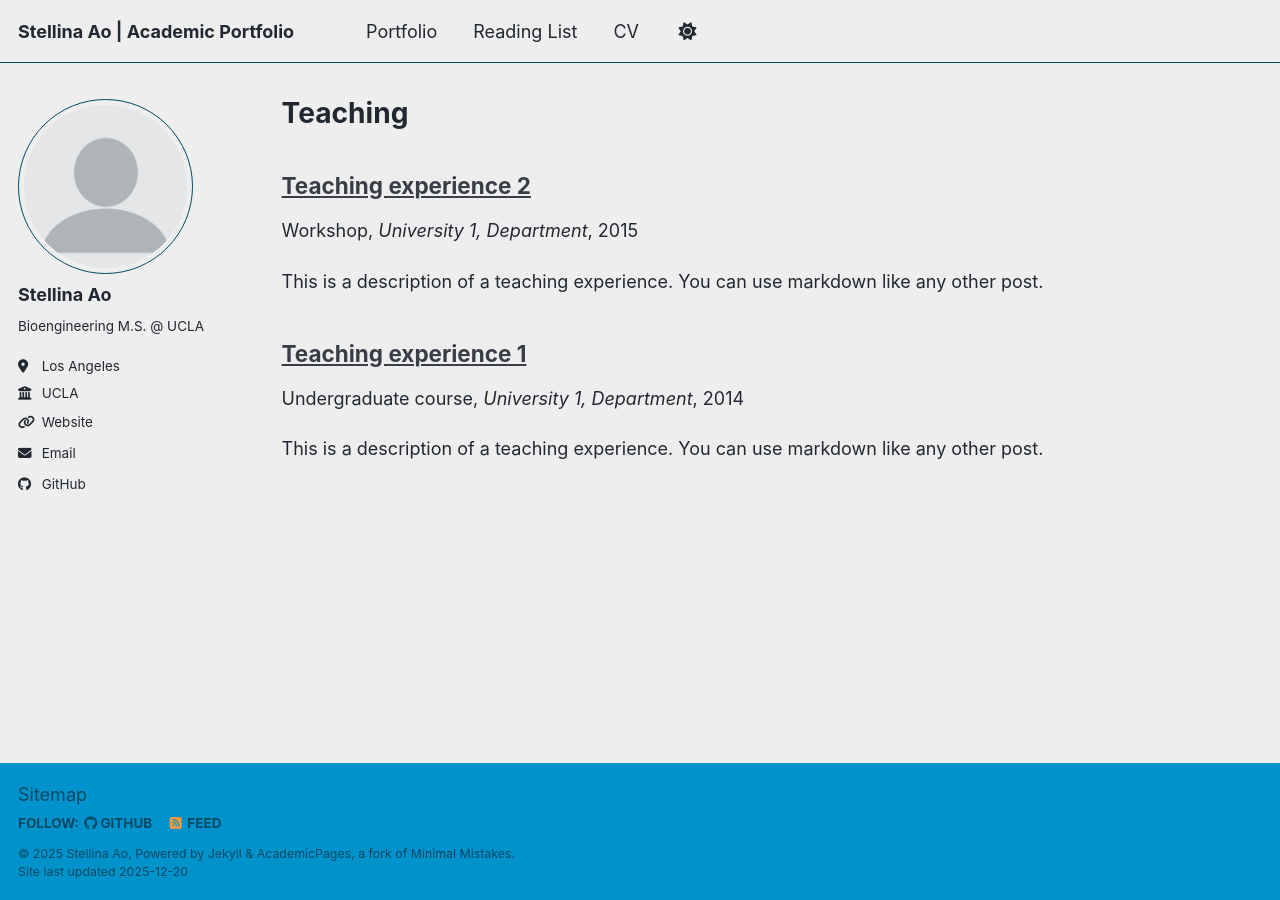
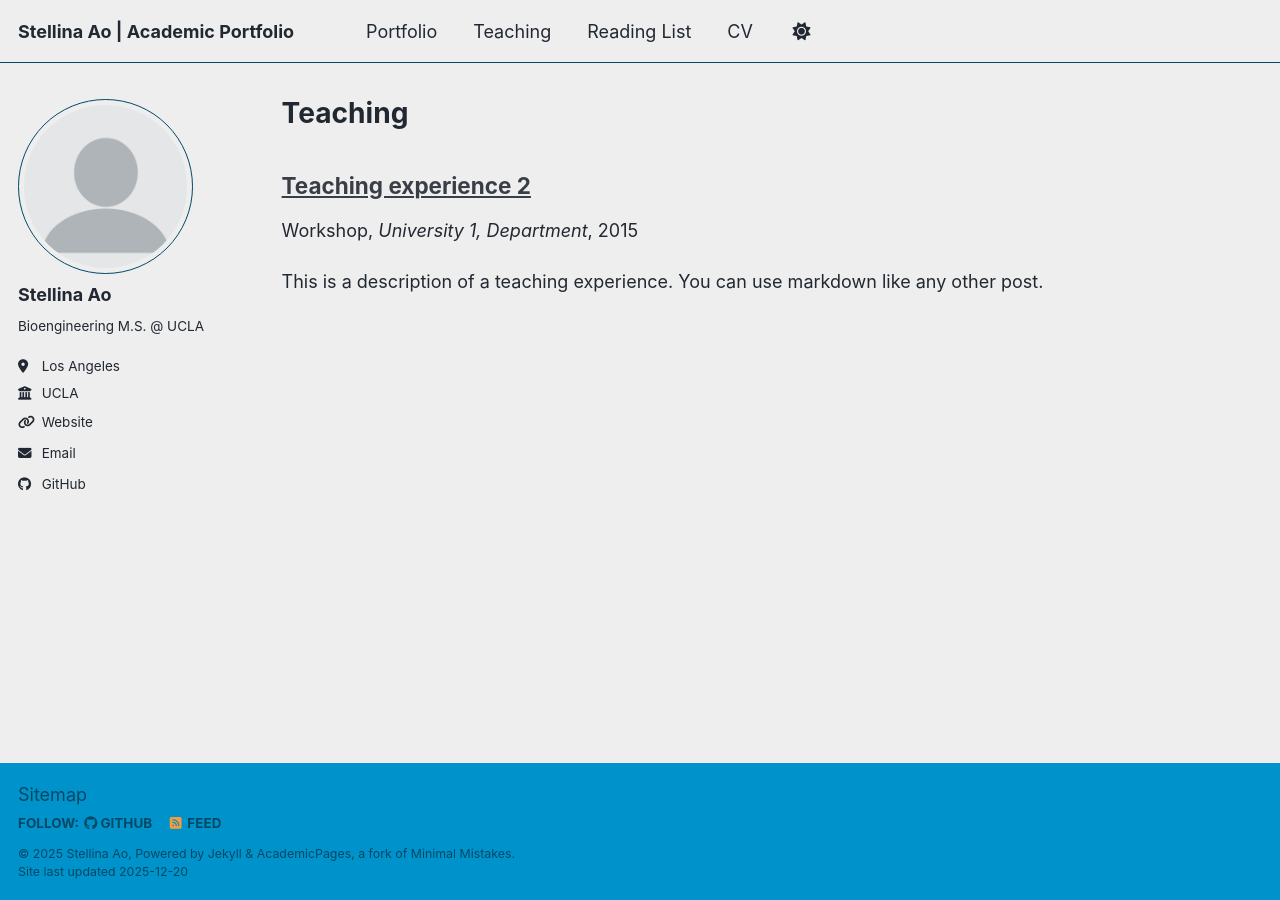
Before and after one commit to stellinaao/stellinaao.github.io, a Jekyll site: the page built from _pages/teaching.html, in a window 1280 px wide. Built offline with Jekyll 4.4.1, drawn with Linux system fonts in a browser that asks for light colours; a script bundle is joined from its source files by our own code; library files that are not in the unit come from our copies; a file with an impossible date is left out.

Commit message:
updated reading-list to display entries and teaching link - sa

```diff
--- a/_data/navigation.yml
+++ b/_data/navigation.yml
@@ -11,11 +11,11 @@
   # - title: "Publications"
   #   url: /publications/
 
-  # - title: "Teaching"
-  #   url: /teaching/
-
   - title: "Portfolio"
     url: /portfolio/
+
+  - title: "Teaching"
+    url: /teaching/
 
   - title: "Reading List"
     url: /reading-list/
--- a/_pages/reading-list.html
+++ b/_pages/reading-list.html
@@ -6,5 +6,5 @@
 ---
 
 {% for post in site.reading-list reversed %}
-  {% include archive-single-talk.html %}
+  {% include archive-single-reading-list.html %}
 {% endfor %}
--- a/_teaching/2014-spring-teaching-1.md
+++ b/_teaching/2014-spring-teaching-1.md
@@ -2,10 +2,10 @@
 title: "Teaching experience 1"
 collection: teaching
 type: "Undergraduate course"
-permalink: /teaching/2014-spring-teaching-1
-venue: "University 1, Department"
-date: 2014-01-01
-location: "City, Country"
+permalink: /teaching/ucla/be175
+venue: "UCLA, Bioengineering"
+date: Spring 2024
+location: "Los Angeles, USA"
 ---
 
 This is a description of a teaching experience. You can use markdown like any other post.
```
